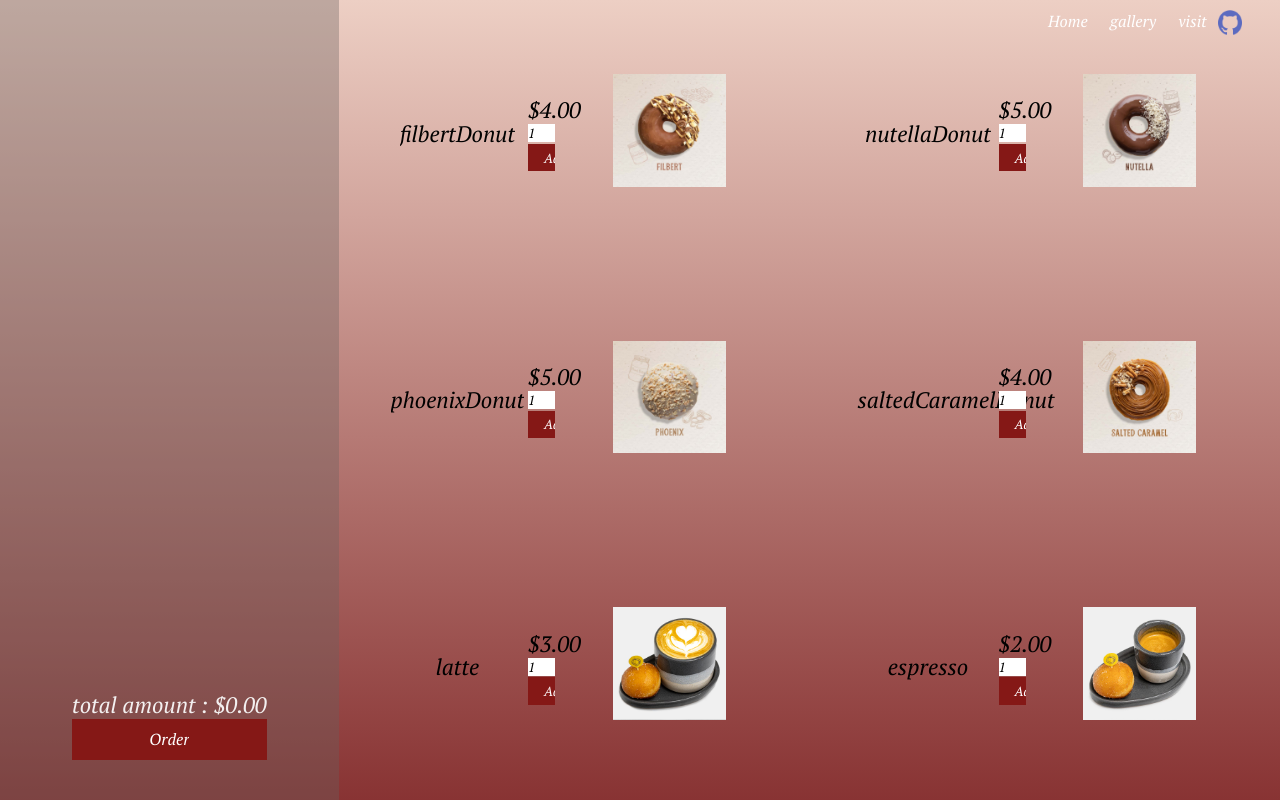
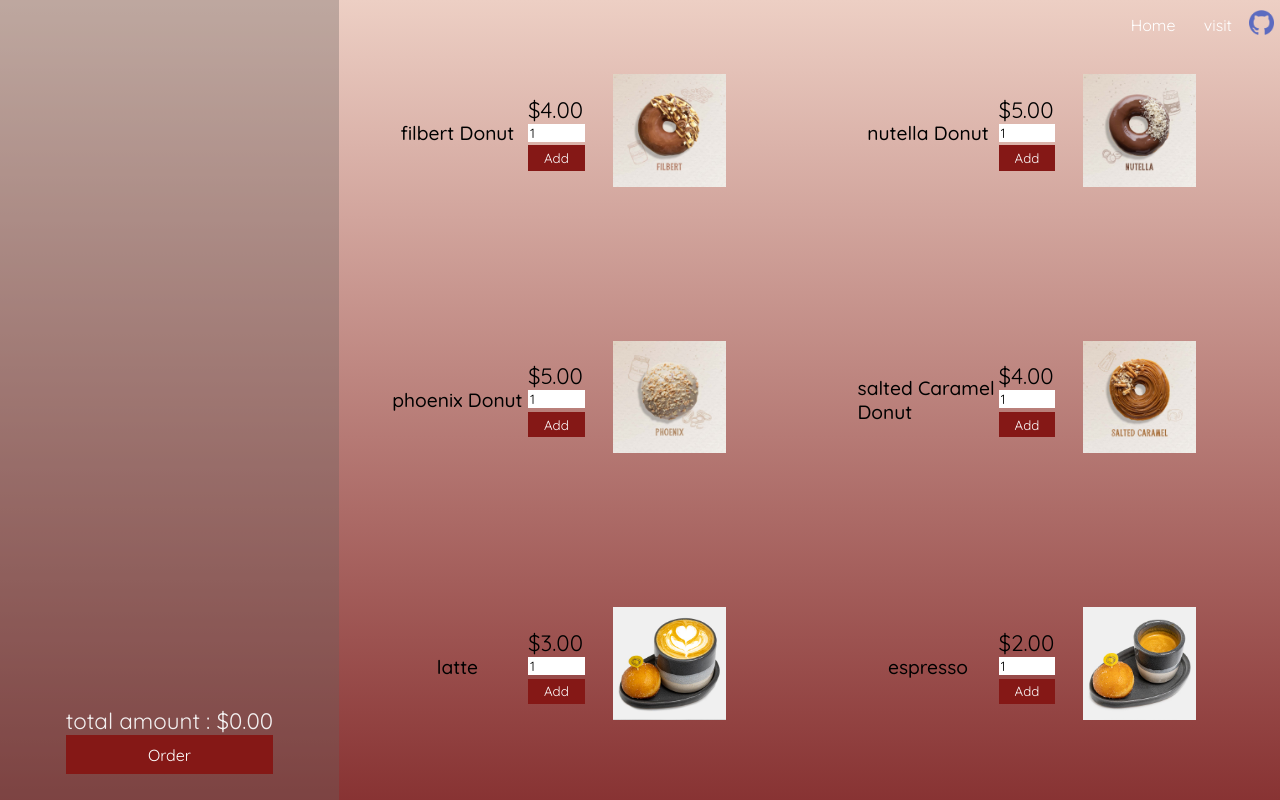
Before and after one commit to GhazalehNiazi/restaurant, a React (Create React App) app: page /dessert in a window 1280 px wide. Built offline with nearby package versions, Linux system fonts and the light colour scheme.

Commit message:
changed some styles

```diff
--- a/src/components/Cart.module.css
+++ b/src/components/Cart.module.css
@@ -14,6 +14,8 @@
 .foodList{
     align-self: flex-start;
     padding-left: 0;
+    height: 100%;
+    /* overflow-y:scroll; */
 
 }
 .item {
@@ -54,6 +56,8 @@
 .finalDetails{
  padding-bottom: 1.5rem;
  align-self: center;
+ height: fit-content;
+ overflow: hidden;
 }
 
 .totalAmount {
--- a/src/components/CartFinal.js
+++ b/src/components/CartFinal.js
@@ -7,7 +7,7 @@ const CartFinal = () => {
   const contextCart = context.cart;
   return (
     <div className={classes.container}>
-      <ul>
+      <ul className={classes.items}>
         {contextCart.map((cartItem) => (
           <li key={cartItem.id} className={classes.item}>
             <div className={classes.columnOne}>
--- a/src/components/CartFinal.module.css
+++ b/src/components/CartFinal.module.css
@@ -1,6 +1,3 @@
-* {
-  box-sizing: border-box;
-}
 .container {
   color:white;
   width: 100%;
@@ -46,3 +43,7 @@
   .remove:hover {
     background-color: rgb(85, 13, 13);
   }
+  .items{
+    height: 100%;
+
+  }
--- a/src/components/FoodList.js
+++ b/src/components/FoodList.js
@@ -21,7 +21,7 @@ const FoodList = (props) => {
   return (
     <div className={classes.foodDetail}>
       <div className={classes.columnOne}>
-        <p>{props.name}</p>
+        <p className={classes.name}>{props.name}</p>
         <p className={classes.description}>{props.description}</p>
       </div>
       <div className={classes.columnOne}>
--- a/src/components/FoodList.module.css
+++ b/src/components/FoodList.module.css
@@ -1,14 +1,4 @@
-
-@import url('https://fonts.googleapis.com/css2?family=Noto+Serif:ital,wght@0,700;1,400&family=PT+Serif:ital@1&display=swap');
-*{
-    margin:0;
-    font-family: 'PT Serif', serif;
-    color:white;
-
-}
 .foodDetail{
-    /* display: flex;
-    flex-direction: row; */
     width:80%;
     font-size: 1.4rem;
     margin:0  3rem;
@@ -16,6 +6,10 @@
     grid-template-columns: 1.5fr 0.5fr 2fr;
     justify-content: center;
     align-items: center;
+}
+.name{
+    font-size: 1.2rem;
+    font-weight:500;
 }
 .description{
     font-size: 0.7rem;
--- a/src/components/FoodListForm.module.css
+++ b/src/components/FoodListForm.module.css
@@ -23,5 +23,5 @@ input {
 form {
   display: flex;
   flex-direction: column;
-  width: 50%;
+  width: 100%;
 }
--- a/src/components/NavBar.js
+++ b/src/components/NavBar.js
@@ -10,9 +10,9 @@ const NavBar = (props) => {
           <li>
             <Link to="/">Home</Link>
           </li>
-          <li>
+         {/* <li>
             <Link to="/gallery">gallery</Link>
-          </li>
+         </li>*/}
           <li>
             <Link to="/visit">visit</Link>
           </li>
--- a/src/components/NavBar.module.css
+++ b/src/components/NavBar.module.css
@@ -1,6 +1,8 @@
 .navContainer {
   display: flex;
-  width:19%;
+  justify-content: space-evenly;
+  align-items: center;
+  width:13%;
   position: fixed;
   right: 0;
   padding: 0.8vw 0;
@@ -29,7 +31,7 @@
 }
 
 .logo{
-  width: 10%;
+  width: 15%;
 }
 .logo img{
   width:100%;
--- a/src/components/Visit.js
+++ b/src/components/Visit.js
@@ -1,21 +1,23 @@
-import classes from './Visit.module.css';
-const Visit = ()=>{
-return(
+import classes from "./Visit.module.css";
+import { Link } from "react-router-dom";
+const Visit = () => {
+  return (
     <div className={classes.container}>
-        <form className={classes.form} >
+      <form className={classes.form}>
         <label className={classes.label}>number of guests</label>
-            <input type='number' className={classes.input}></input>
+        <input type="number" className={classes.input}></input>
         <label className={classes.label}>date</label>
-            <input type='date' className={classes.input}></input>
+        <input type="date" className={classes.input}></input>
         <label className={classes.label}>time</label>
-            <input type='time' className={classes.input}></input>
+        <input type="time" className={classes.input}></input>
         <div className={classes.buttons}>
-                <button className={classes.button}>cancel</button>
+          <Link to="/">
+            <button className={classes.button}>cancel</button>{" "}
+          </Link>
           <button className={classes.button}>submit</button>
         </div>
       </form>
-
     </div>
-)
-}
+  );
+};
 export default Visit;
--- a/src/components/Visit.module.css
+++ b/src/components/Visit.module.css
@@ -1,8 +1,3 @@
-* {
-  padding: 0;
-  margin: 0;
-}
-
 .container {
   height: 100vh;
   width: 100vw;
@@ -10,14 +5,13 @@
   background-color: rgba(0, 0, 0, 0.842);
 }
 .form {
-  height: 80vh;
-  width: 70vw;
+  height: min-content;
+  /* width: auto; */
   margin: auto;
-  align-self: center;
   background-color: rgb(146, 27, 27);
-  display: flex;
-  align-content: center;
-  justify-content: space-evenly;
+  /* display: flex; */
+  /* align-content: center; */
+  /* justify-content: space-evenly; */
   padding: 5rem;
 }
 
@@ -33,20 +27,21 @@
 }
 .buttons {
   margin: 1rem;
-  align-self: center;
+  /* align-self: center; */
   display: flex;
-  align-content: center;
+  /* align-content: center; */
   justify-content: center;
 }
 .button {
     color:black;
     font-size: 1rem;
-  text-decoration: none;
+  /* text-decoration: none; */
   border: none;
   cursor: pointer;
   background-color: rgb(255, 255, 255);
   padding: 1rem 2rem;
+  margin: 0 2rem;
 }
 .button:hover {
-  background-color: rgb(156, 136, 136);
+  background-color: rgb(150, 136, 136);
 }
--- a/src/components/availableDessert.js
+++ b/src/components/availableDessert.js
@@ -7,28 +7,28 @@ import saltedCaramelDonut from "../image/saltedCaramelDonut.jpeg";
 
 const desserList = [
   {
-    name: "filbertDonut",
+    name: "filbert Donut",
     description: " ",
     price: 4,
     photo: filbertDonut,
     id: "filbertDonut",
   },
   {
-    name: "nutellaDonut",
+    name: "nutella Donut",
     description: " ",
     price: 5,
     photo: nutellaDonut,
     id: "nutellaDonut",
   },
   {
-    name: "phoenixDonut",
+    name: "phoenix Donut",
     description: " ",
     price: 5,
     photo: phoenixDonut,
     id: "phoenixDonut",
   },
   {
-    name: "saltedCaramelDonut",
+    name: "salted Caramel Donut",
     description: " ",
     price: 4,
     photo: saltedCaramelDonut,
--- a/src/index.css
+++ b/src/index.css
@@ -1,10 +1,11 @@
+@import url('https://fonts.googleapis.com/css2?family=Quicksand:wght@300;400;500;600;700&display=swap');
 * {
   box-sizing: border-box;
   color: black;
+  font-family: 'Quicksand', sans-serif;
 }
 
 html {
-  font-family: sans-serif;
 }
 
 body {
```
Lines whose indentation alone changed are shown as unchanged.
